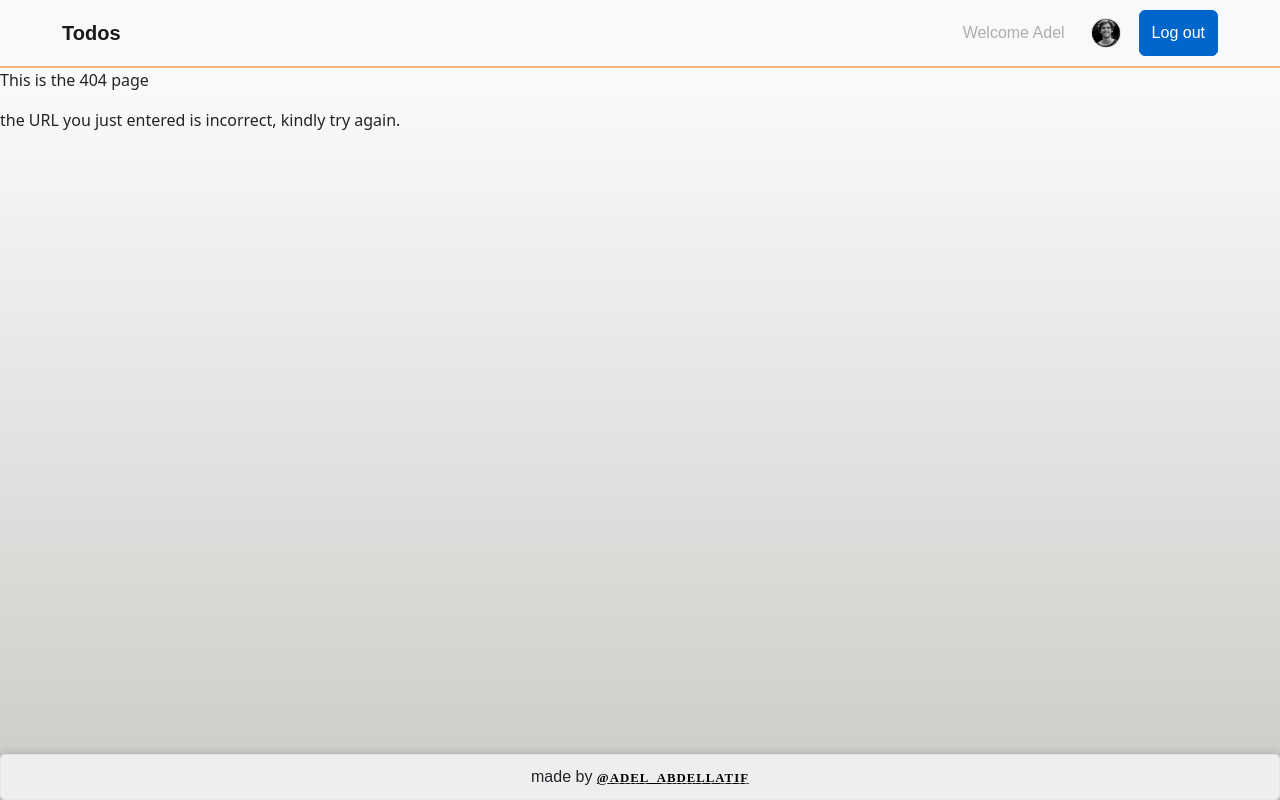
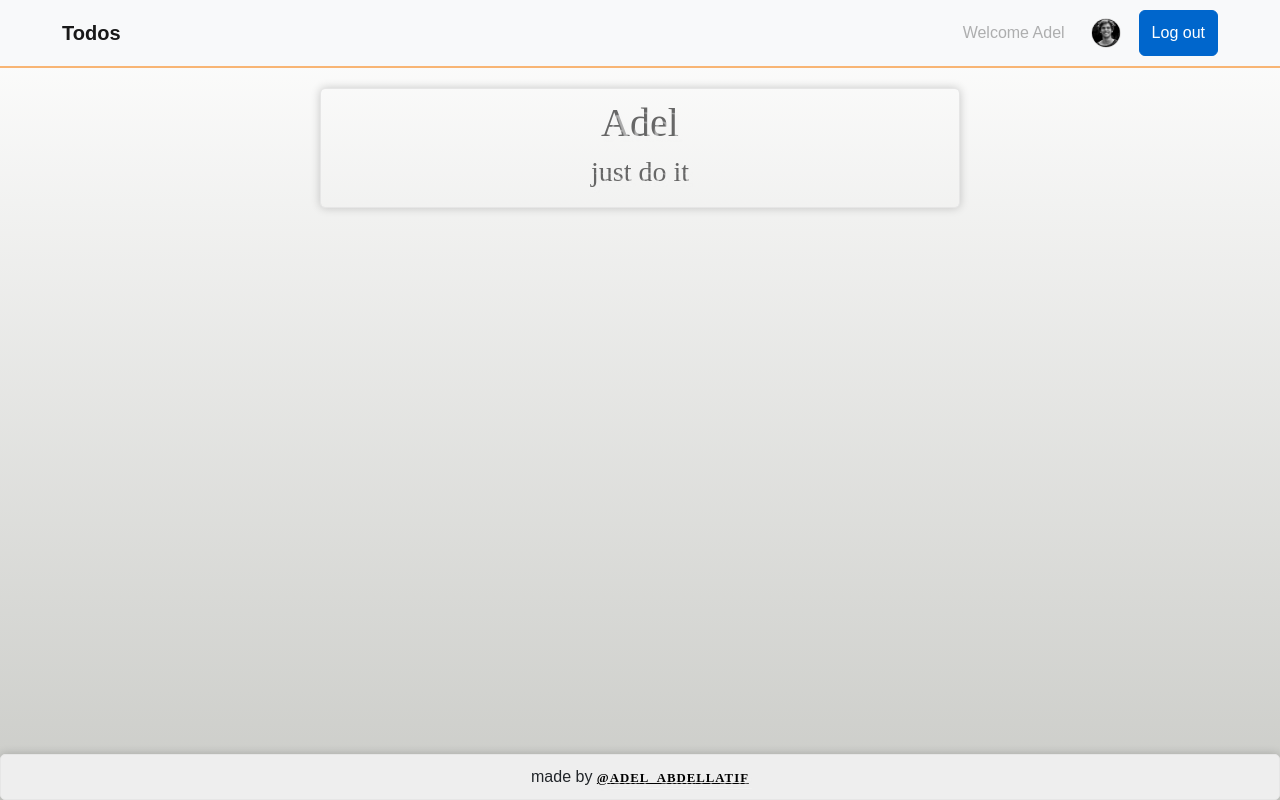
Before and after one commit to THEPEACEMAKER/ng-todo-app, an Angular app: page /profile in a window 1280 px wide. Before the commit this address had no page. Built offline with nearby package versions, Linux system fonts and the light colour scheme.

Commit message:
user-details component

```diff
--- a/src/app/nav-bar/nav-bar.component.html
+++ b/src/app/nav-bar/nav-bar.component.html
@@ -4,7 +4,7 @@
         <div class="navbar-nav ml-auto">
             <a class="nav-link disabled" *ngIf="!isLoggedIn.getValue()">Welcome to Todos</a>
             <a class="nav-link disabled" *ngIf="isLoggedIn.getValue()">Welcome Adel</a>
-            <a class="nav-link user-img" routerLink="" *ngIf="isLoggedIn.getValue()">
+            <a class="nav-link user-img" routerLink="/profile" *ngIf="isLoggedIn.getValue()">
                 <img src="assets\images\user.webp" class="img-fluid rounded-circle" alt="User Image">
             </a>
             <button type="button" class="btn btn-link px-3 me-2" *ngIf="!isLoggedIn.getValue()" routerLink="/login">
--- /dev/null
+++ b/src/app/user-details/user-details.component.css
@@ -0,0 +1,24 @@
+.user-details {
+    display: flex;
+    flex-direction: column;
+    align-items: center;
+    justify-content: center;
+    padding: 10px;
+    border-radius: 5px;
+    border: 1px solid #e6e6e6;
+    background-color: #eee;
+    -webkit-box-shadow: 0px 0px 10px rgba(0, 0, 0, 0.2);
+    -moz-box-shadow: 0px 0px 10px rgba(0, 0, 0, 0.2);
+    box-shadow: 0px 0px 10px rgba(0, 0, 0, 0.2);
+    width: 50%;
+    margin: 20px auto;
+
+    font-size: 100px;
+    font-family: Futura;
+    background-color: #666666;
+    -webkit-background-clip: text;
+    -moz-background-clip: text;
+    background-clip: text;
+    color: transparent;
+    text-shadow: rgba(245, 245, 245, 0.5) 3px 5px 1px;
+}
--- /dev/null
+++ b/src/app/user-details/user-details.component.html
@@ -0,0 +1,4 @@
+<div class="user-details">
+    <h1>{{(user | async)?.name}}</h1>
+    <h3>{{(user | async)?.quote}}</h3>
+</div>
--- /dev/null
+++ b/src/app/user-details/user-details.component.ts
@@ -0,0 +1,16 @@
+import { Component } from '@angular/core';
+import { AuthService } from '../auth/auth.service'
+import { BehaviorSubject } from 'rxjs';
+import { User } from '../auth/user';
+
+@Component({
+  selector: 'app-user-details',
+  templateUrl: './user-details.component.html',
+  styleUrls: ['./user-details.component.css']
+})
+export class UserDetailsComponent {
+  user:BehaviorSubject<User> = this.AuthService.LoggedUser$;
+
+  constructor(private AuthService: AuthService) { }
+
+}
```
Also changed, not shown: src/app/app.module.ts (+5 -2 lines), 1 other file (tests, documents, lock files or other folders).
